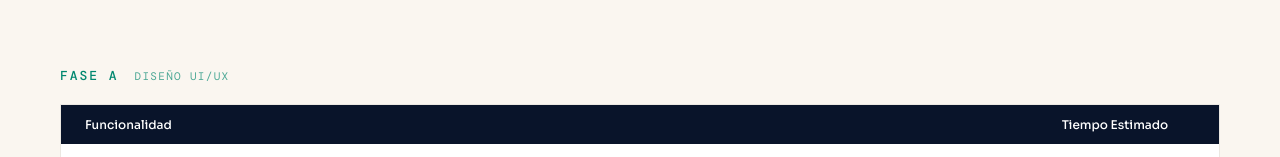
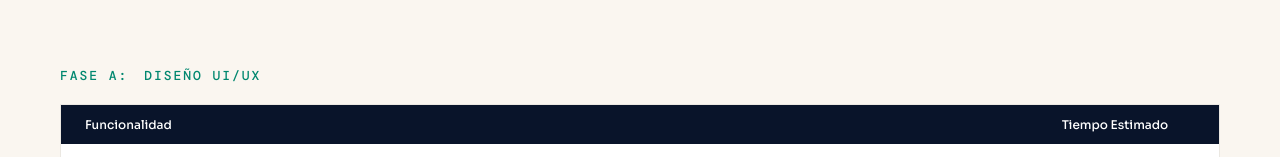
Before and after one commit to NewmanAdesan/visual-house-orthopica-1, a React (Vite) app: page / in a window 1280 px wide. Shown: the part 11440-11597 px from the top of the page. Built offline with nearby package versions, Linux system fonts and the light colour scheme.

Commit message:
style: Add colons to phase labels and update sublabel class names for consistent styling.

```diff
--- a/src/components/proposal/Timeline.jsx
+++ b/src/components/proposal/Timeline.jsx
@@ -10,7 +10,7 @@ const content = {
         totalDuration: "Estimated total project duration: 4 – 5 months.",
 
         phaseA: {
-            label: "PHASE A",
+            label: "PHASE A:",
             sublabel: "UI/UX DESIGN",
             items: [
                 { feature: "User stories, acceptance criteria, and system documentation for all three roles", time: "5–7 days" },
@@ -25,7 +25,7 @@ const content = {
         },
 
         phaseB: {
-            label: "PHASE B",
+            label: "PHASE B:",
             sublabel: "DEVELOPMENT",
             groups: [
                 {
@@ -124,7 +124,7 @@ const content = {
         totalDuration: "Duración total estimada del proyecto: 4 – 5 meses.",
 
         phaseA: {
-            label: "FASE A",
+            label: "FASE A:",
             sublabel: "DISEÑO UI/UX",
             items: [
                 { feature: "Historias de usuario, criterios de aceptación y documentación del sistema para los tres roles", time: "5–7 días" },
@@ -139,7 +139,7 @@ const content = {
         },
 
         phaseB: {
-            label: "FASE B",
+            label: "FASE B:",
             sublabel: "DESARROLLO",
             groups: [
                 {
@@ -249,7 +249,7 @@ export default function Timeline() {
             {/* PHASE A */}
             <ScrollReveal className="phase-label">
                 <span className="phase-label-name">{t.phaseA.label}</span>
-                <span className="phase-label-sub">{t.phaseA.sublabel}</span>
+                <span className="phase-label-name">{t.phaseA.sublabel}</span>
             </ScrollReveal>
 
             <div className="timeline-table">
@@ -272,7 +272,7 @@ export default function Timeline() {
             {/* PHASE B */}
             <ScrollReveal className="phase-label phase-label-b">
                 <span className="phase-label-name">{t.phaseB.label}</span>
-                <span className="phase-label-sub">{t.phaseB.sublabel}</span>
+                <span className="phase-label-name">{t.phaseB.sublabel}</span>
             </ScrollReveal>
 
             {t.phaseB.groups.map((group, gi) => (
```
